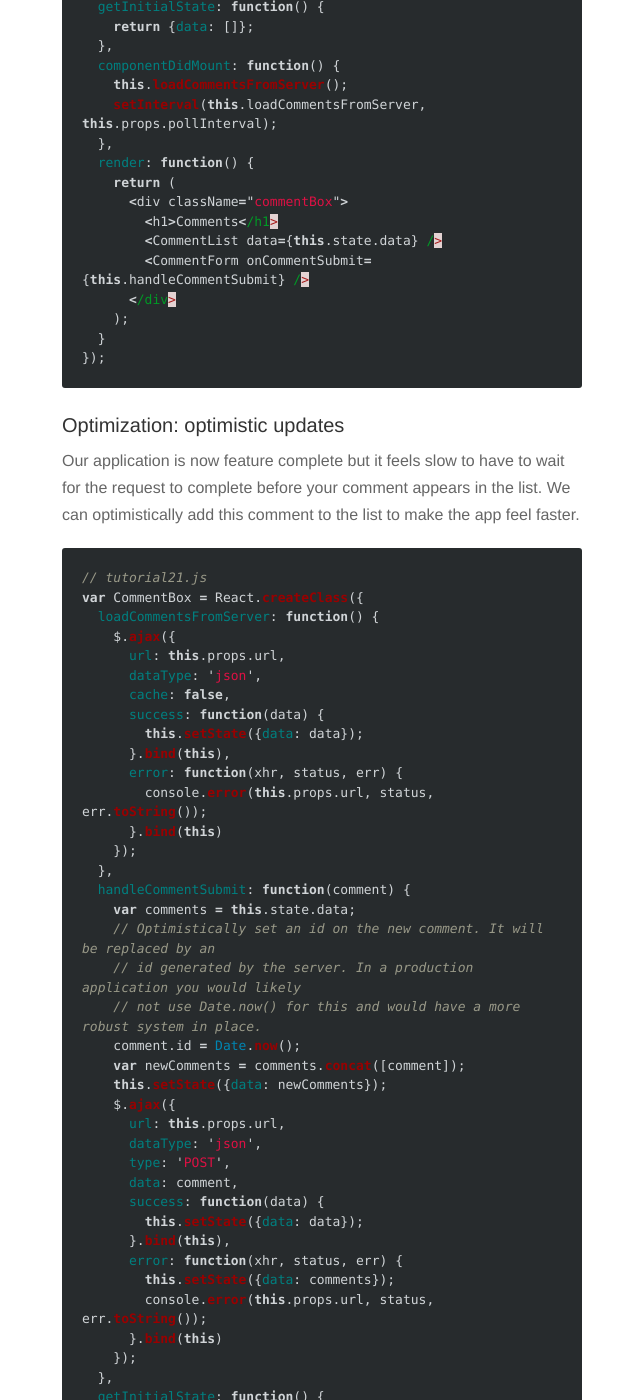
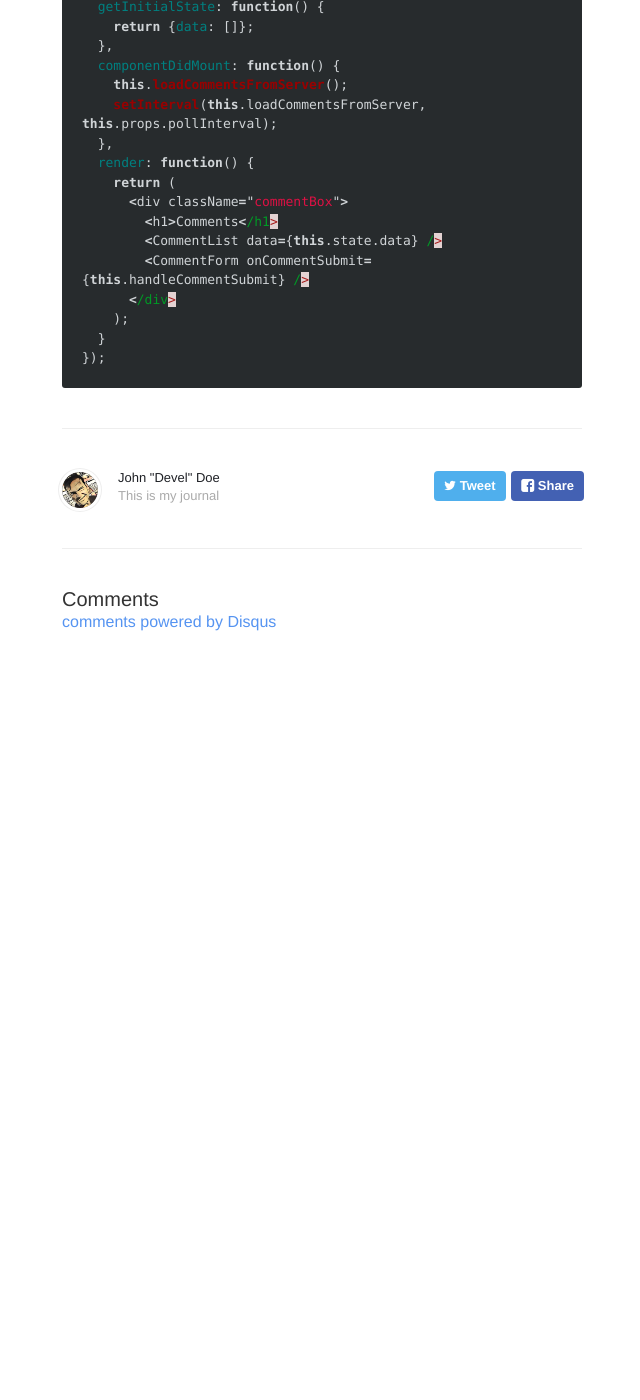
Before and after one commit to develdoe/develdoe.github.io, a Jekyll site: the page built from _posts/2016-10-21-react-comments-box.md, in a window 1280 px wide and 1400 px high, scrolled down 19083 px. Shown: the whole window, without its empty margins (318-958 px from the left). Built offline with Jekyll 4.4.1, drawn with Linux system fonts in a browser that asks for light colours; nearby versions of some CDN libraries; comment, search, counter and statistics services are not loaded; after the commit the page ends 19713 px from its top, so only the background shows below that; some of the changed text lies outside the part shown.

Commit message:
Created 2016-10-21-react-comments-box.md

````diff
--- a/_posts/2016-10-21-react-comments-box.md
+++ b/_posts/2016-10-21-react-comments-box.md
@@ -712,68 +712,3 @@ var CommentBox = React.createClass({
   }
 });
 ```
-
-
-### Optimization: optimistic updates
-
-Our application is now feature complete but it feels slow to have to wait for the request to complete before your comment appears in the list. We can optimistically add this comment to the list to make the app feel faster.
-
-```javascript
-// tutorial21.js
-var CommentBox = React.createClass({
-  loadCommentsFromServer: function() {
-    $.ajax({
-      url: this.props.url,
-      dataType: 'json',
-      cache: false,
-      success: function(data) {
-        this.setState({data: data});
-      }.bind(this),
-      error: function(xhr, status, err) {
-        console.error(this.props.url, status, err.toString());
-      }.bind(this)
-    });
-  },
-  handleCommentSubmit: function(comment) {
-    var comments = this.state.data;
-    // Optimistically set an id on the new comment. It will be replaced by an
-    // id generated by the server. In a production application you would likely
-    // not use Date.now() for this and would have a more robust system in place.
-    comment.id = Date.now();
-    var newComments = comments.concat([comment]);
-    this.setState({data: newComments});
-    $.ajax({
-      url: this.props.url,
-      dataType: 'json',
-      type: 'POST',
-      data: comment,
-      success: function(data) {
-        this.setState({data: data});
-      }.bind(this),
-      error: function(xhr, status, err) {
-        this.setState({data: comments});
-        console.error(this.props.url, status, err.toString());
-      }.bind(this)
-    });
-  },
-  getInitialState: function() {
-    return {data: []};
-  },
-  componentDidMount: function() {
-    this.loadCommentsFromServer();
-    setInterval(this.loadCommentsFromServer, this.props.pollInterval);
-  },
-  render: function() {
-    return (
-      <div className="commentBox">
-        <h1>Comments</h1>
-        <CommentList data={this.state.data} />
-        <CommentForm onCommentSubmit={this.handleCommentSubmit} />
-      </div>
-    );
-  }
-});
-```
-
-Congrats!
-You have just built a comment box in a few simple steps.
````
